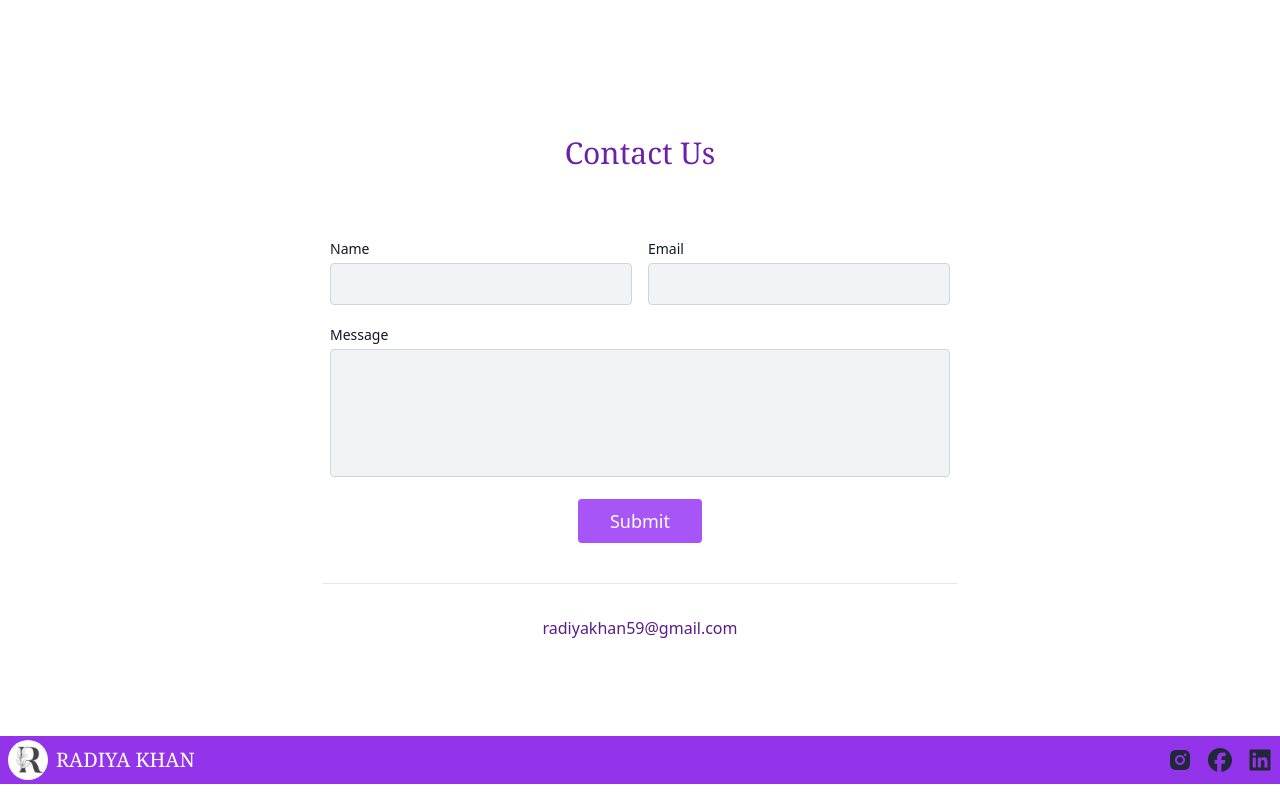
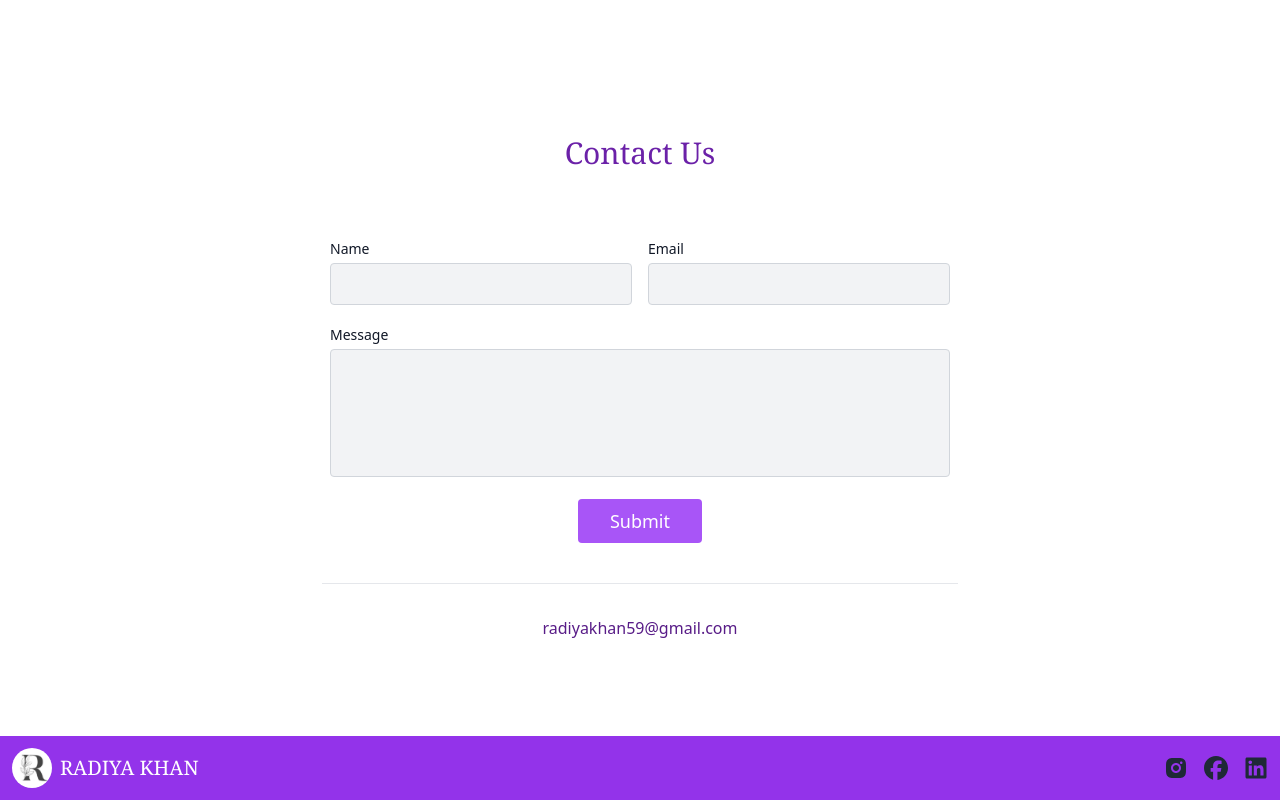
Before and after one commit to radiyakhan/protfolionextjs, a Next.js app: page / in a window 1280 px wide. Shown: the part 3199-3999 px from the top of the page. Built offline with nearby package versions, Linux system fonts and the light colour scheme.

Commit message:
Update Footer.tsx

```diff
--- a/src/app/components/Footer.tsx
+++ b/src/app/components/Footer.tsx
@@ -10,7 +10,7 @@ const Footer = () => {
   return (
     <div>
       <footer className=" bg-purple-600 body-font">
-  <div className="container h-12 px-2 py-2 mx-auto flex items-center sm:flex-row flex-col">
+  <div className="container p-3 mx-auto flex items-center sm:flex-row flex-col">
     <a className="flex title-font font-medium items-center md:justify-start justify-center text-white font-serif">
       <Image src={logoo} alt='ok' className='w-10 h-10 rounded-full bg-black-900'/>
       <span className="ml-2 text-xl">RADIYA KHAN</span>
```
